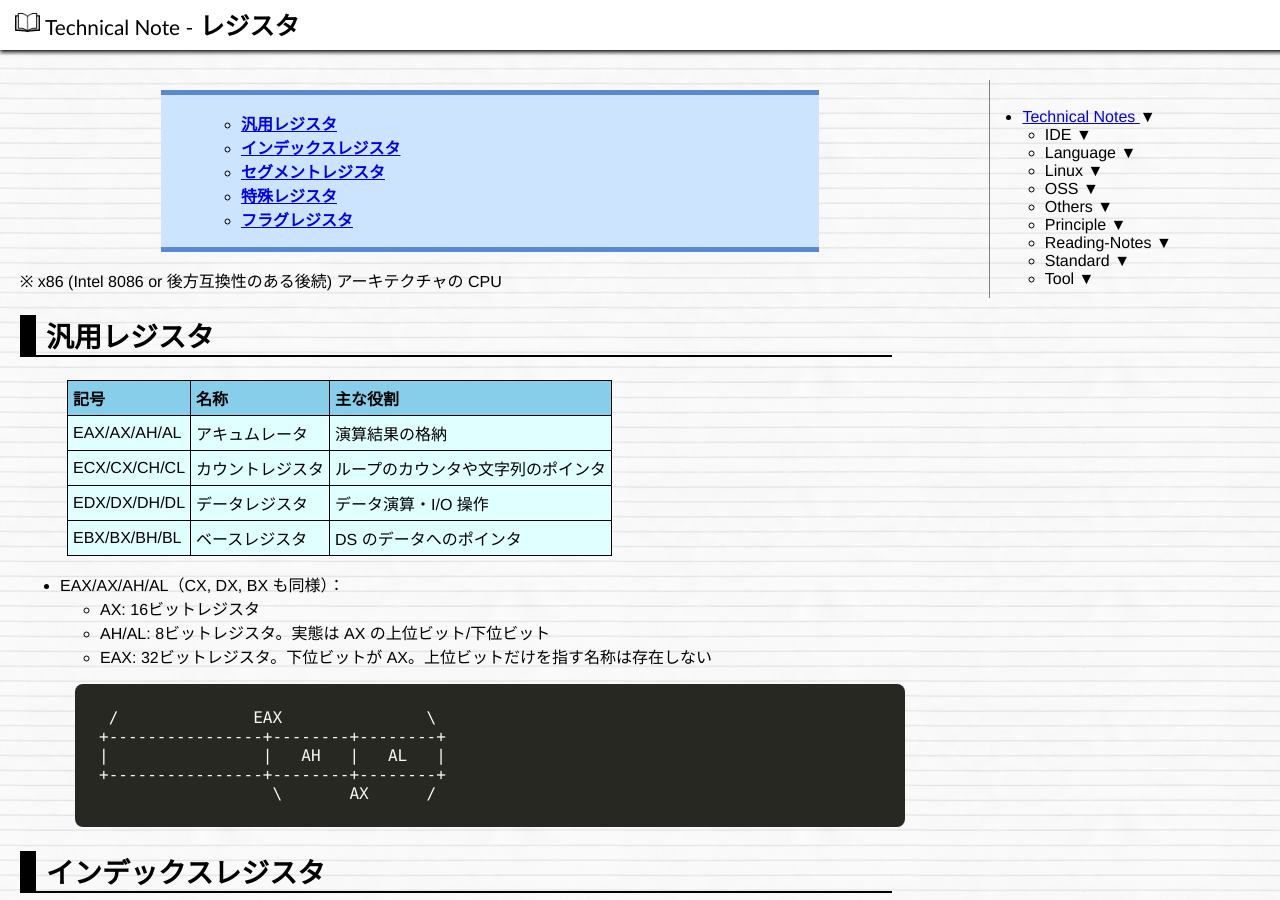
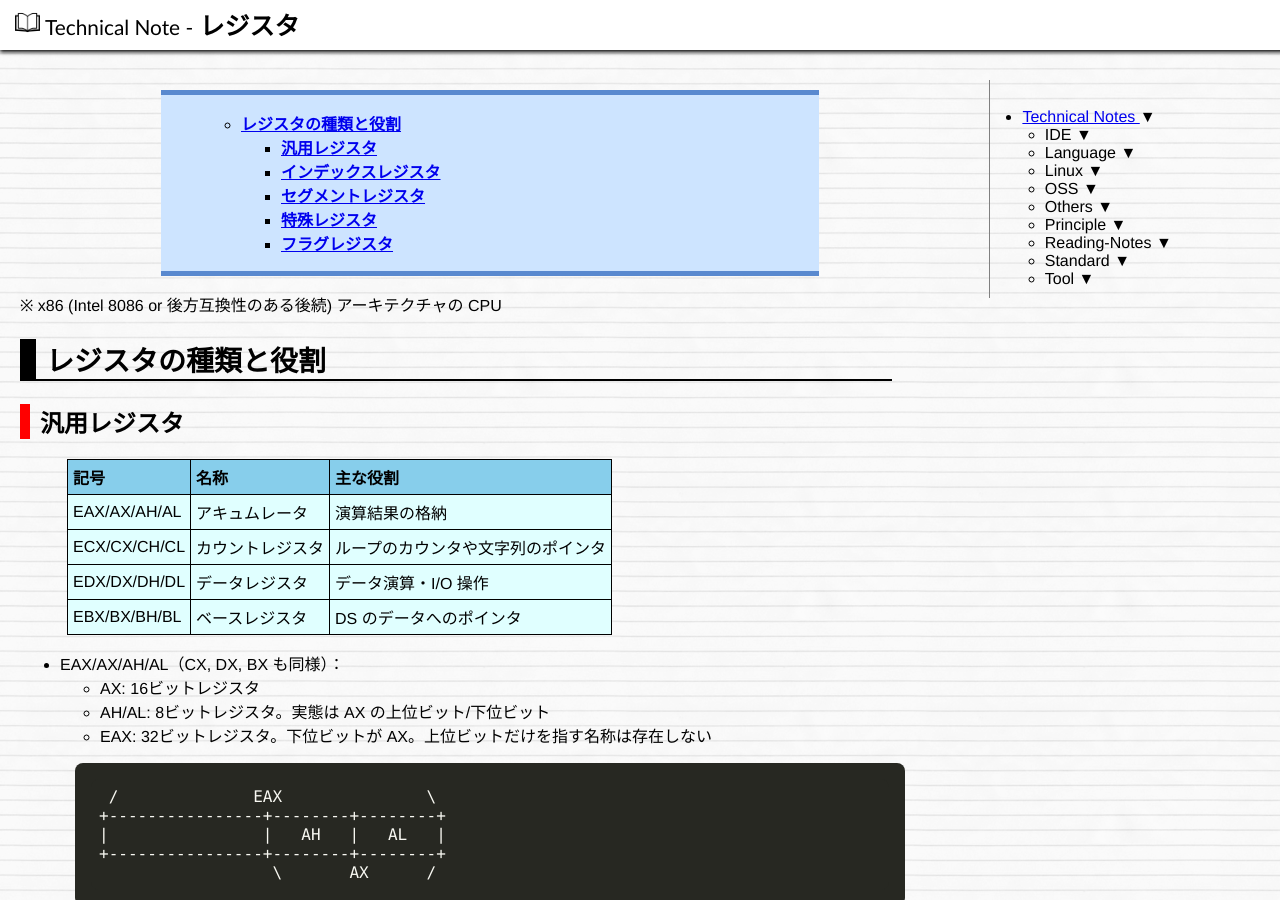
Before and after one commit to hkawabata/technical-note, a Jekyll site: the page built from docs/note/Language/Assembly/register.md, in a window 1280 px wide and 900 px high. Built offline with Jekyll 4.4.1, drawn with Linux system fonts in a browser that asks for light colours; nearby versions of some CDN libraries; our own code applies the rules of GitHub Pages for plain Markdown files.

Commit message:
Update register.md

````diff
--- a/docs/note/Language/Assembly/register.md
+++ b/docs/note/Language/Assembly/register.md
@@ -4,7 +4,9 @@ title: レジスタ
 
 ※ x86 (Intel 8086 or 後方互換性のある後続) アーキテクチャの CPU
 
-# 汎用レジスタ
+# レジスタの種類と役割
+
+## 汎用レジスタ
 
 | 記号 | 名称 | 主な役割 |
 | :-- | :-- | :-- |
@@ -26,7 +28,7 @@ title: レジスタ
                   \       AX      /
 ```
 
-# インデックスレジスタ
+## インデックスレジスタ
 
 汎用レジスタとしても利用できる。
 
@@ -46,7 +48,7 @@ title: レジスタ
 +----------------+----------------+
 ```
 
-# セグメントレジスタ
+## セグメントレジスタ
 
 | 記号 | 名称 | 役割 |
 | :-- | :-- | :-- |
@@ -55,7 +57,7 @@ title: レジスタ
 |  |  |  |
 |  |  |  |
 
-# 特殊レジスタ
+## 特殊レジスタ
 
 | 記号 | 名称 | 役割 |
 | :-- | :-- | :-- |
@@ -64,4 +66,4 @@ title: レジスタ
 |  |  |  |
 |  |  |  |
 
-# フラグレジスタ
+## フラグレジスタ
````
